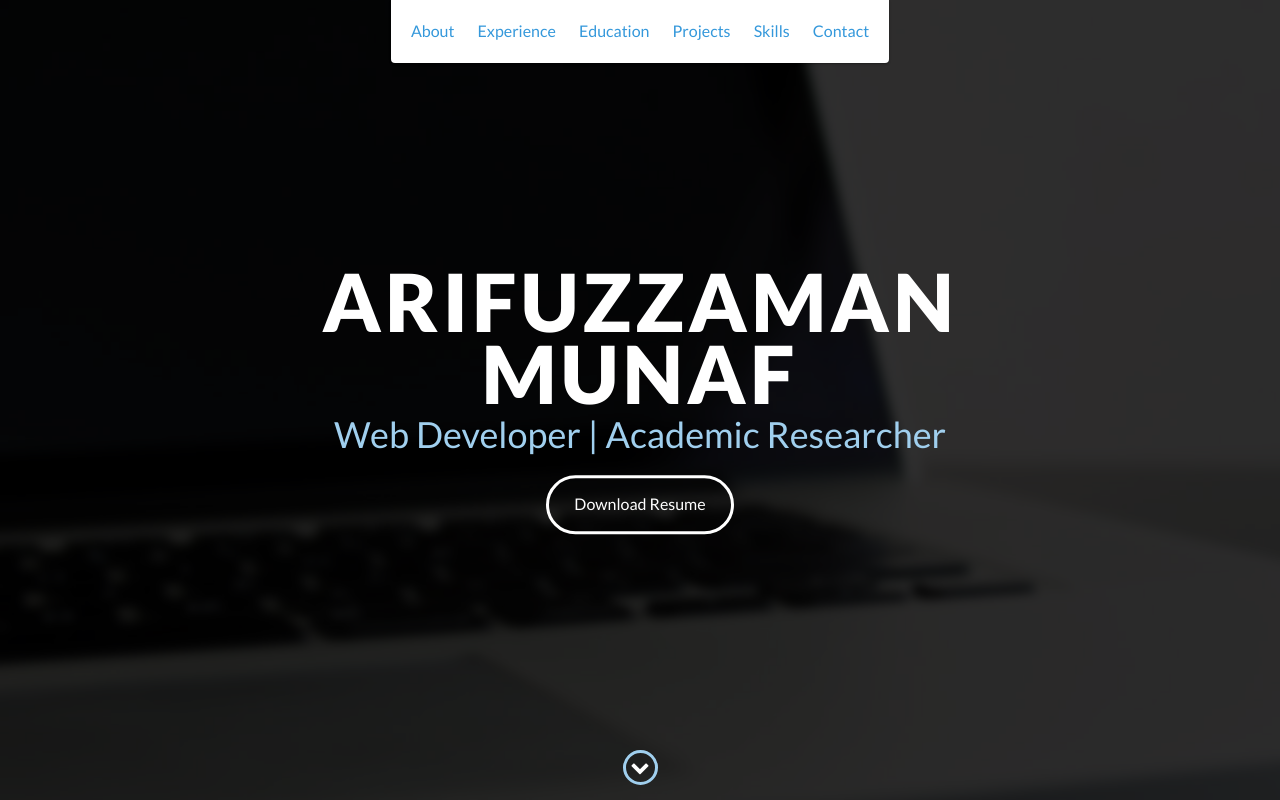
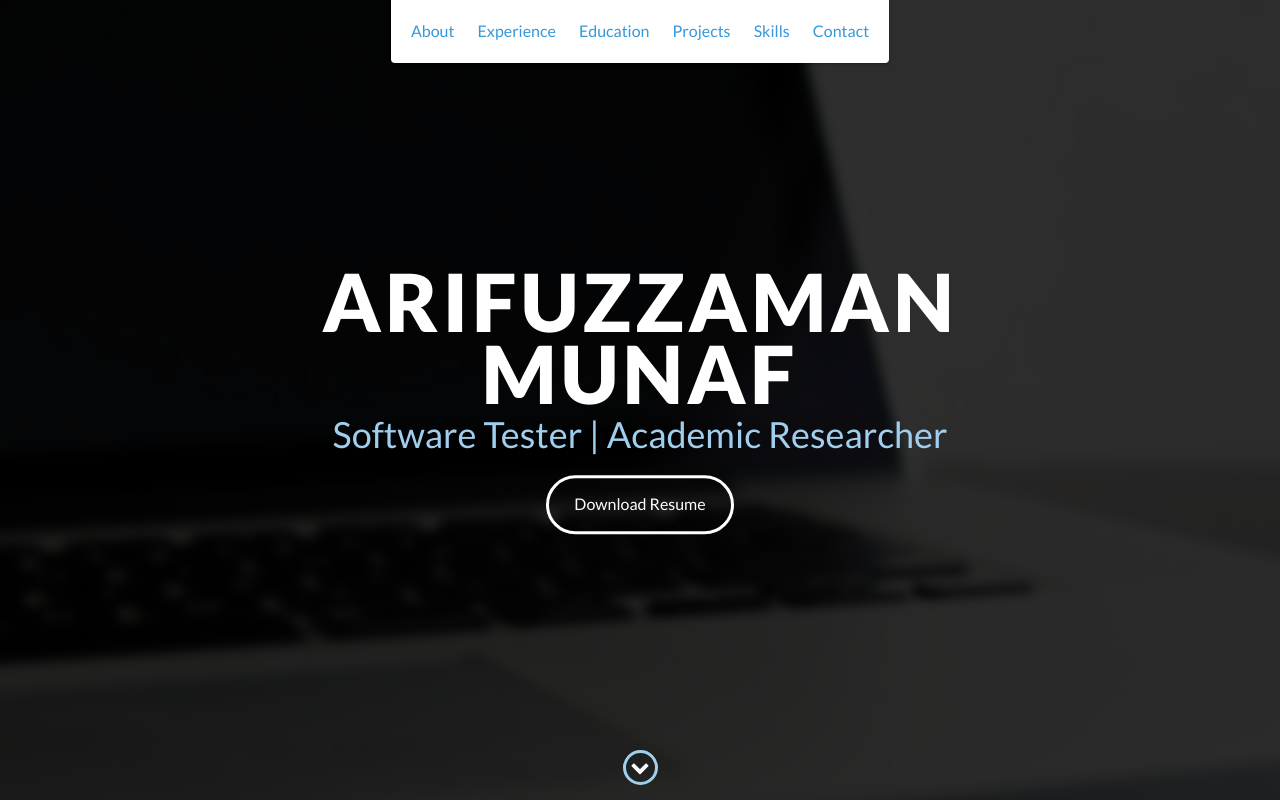
Before and after one commit to Arifuzzaman-Munaf/my-portfolio, a website: page index.html in a window 1280 px wide. Shown: the top 800 px of the page. Drawn offline with nearby package versions, Linux system fonts and the light colour scheme.

Commit message:
Role Changed

```diff
--- a/index.html
+++ b/index.html
@@ -49,7 +49,7 @@
     <div id="lead">
         <div id="lead-content">
             <h1>Arifuzzaman Munaf</h1>
-            <h2>Web Developer | Academic Researcher</h2>
+            <h2>Software Tester | Academic Researcher</h2>
             <a href="images/Arifuzzaman_Munaf_CV.pdf" class="btn-rounded-white">Download Resume</a>
         </div>
         <!-- End #lead-content -->
```
